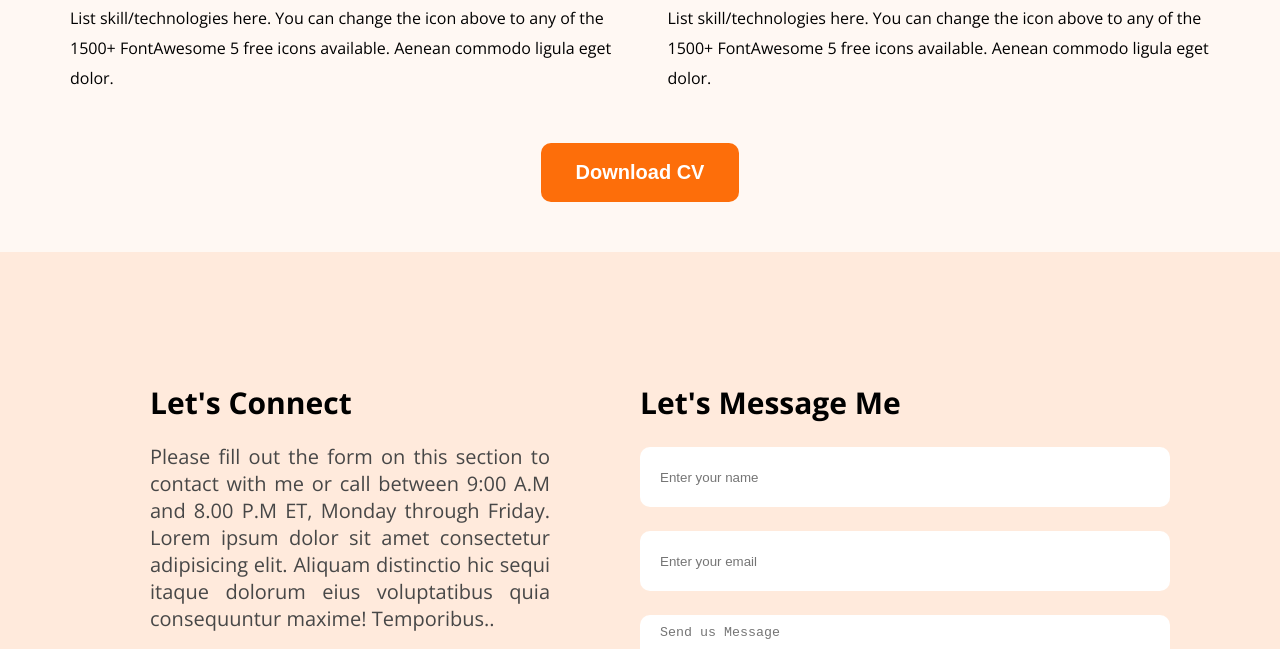
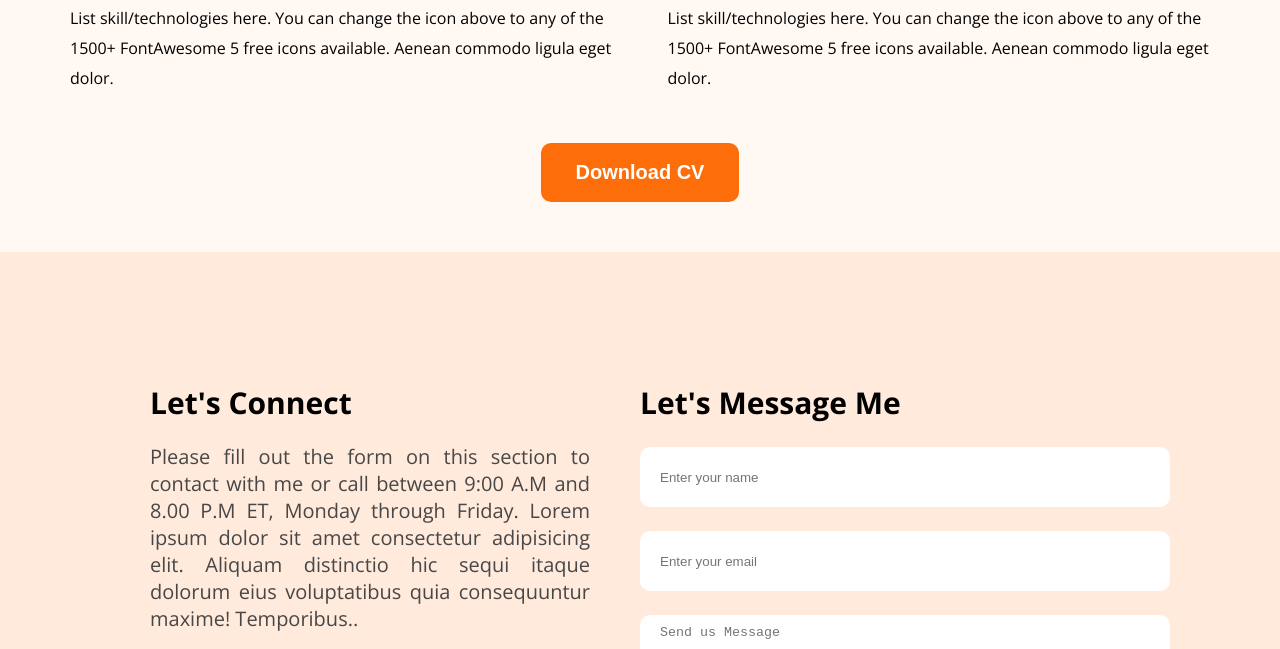
Before and after one commit to nuhidulislam/project4, a plain HTML site: page index.html in a window 1280 px wide. Shown: the part 2386-3035 px from the top of the page. Drawn offline with nearby package versions, Linux system fonts and the light colour scheme.

Commit message:
added a new style

```diff
--- a/style.css
+++ b/style.css
@@ -295,10 +295,11 @@ margin-bottom: 50px;
   font-size: 30px;
 }
 .footer-description{
-  width: 400px;
+  /* width: 400px; */
   margin: 20px 0px;
   text-align: justify;
   font-size: 20px;
+  padding-right: 50px;
 }
 
 .icon{
```
